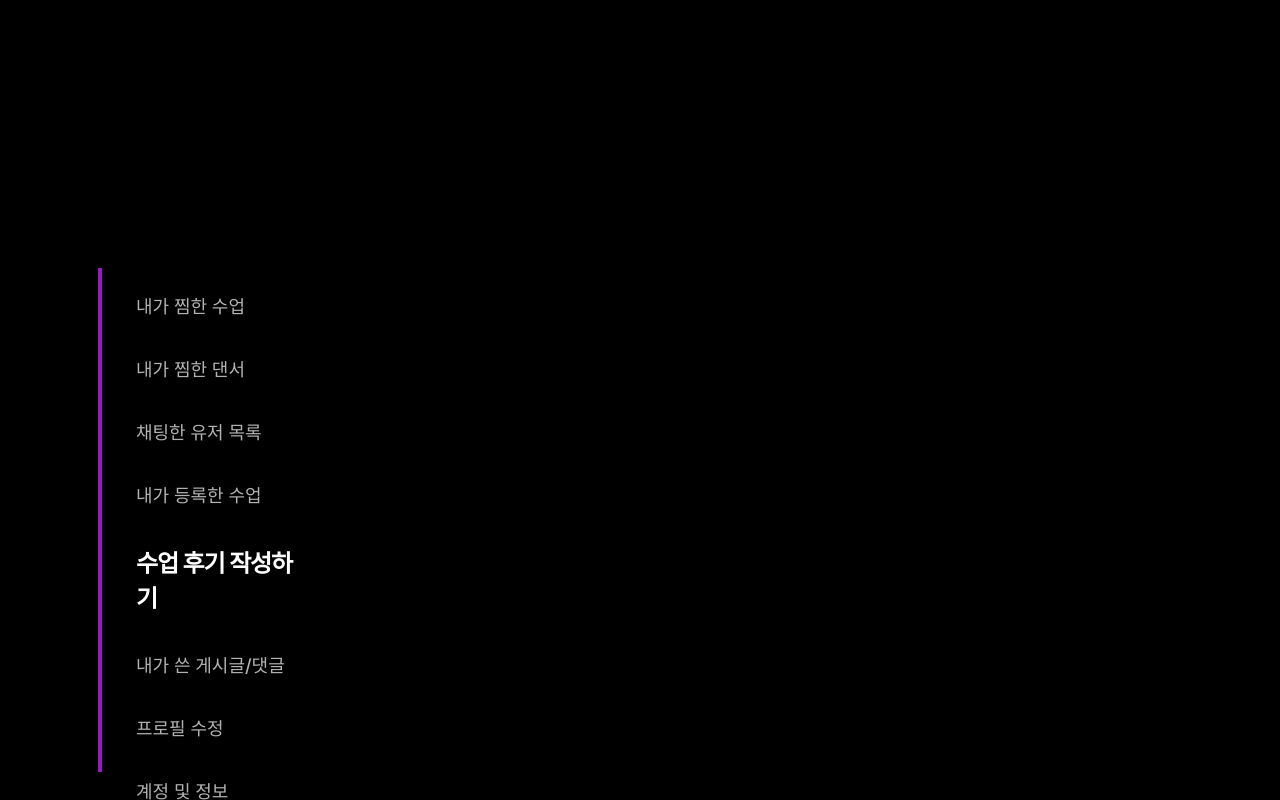
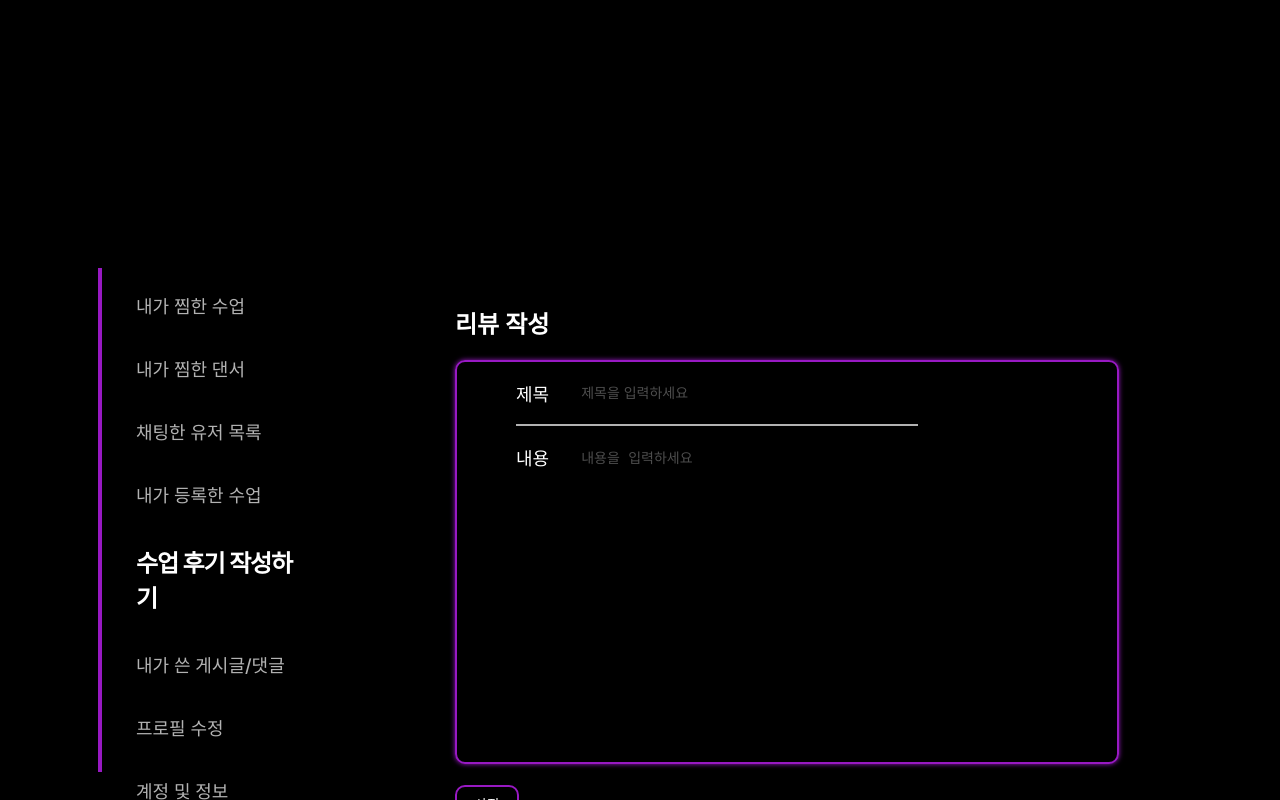
Before and after one commit to UMC-7th-DANTHIS/frontend, a React (Create React App) app: page /mypage in a window 1280 px wide. Both pictures are taken after a click on the element "수업 후기 작성하기". Shown: the top 800 px of the page. Built offline with nearby package versions, Linux system fonts and the light colour scheme.

Commit message:
feat: 마이페이지 리뷰작성 페이지 UI

```diff
--- a/src/pages/mypage/components/MyReview.jsx
+++ b/src/pages/mypage/components/MyReview.jsx
@@ -1,9 +1,233 @@
-import React from 'react'
+import React, { useState } from 'react';
+import styled from 'styled-components';
+import { ReactComponent as StarFill } from "../../../assets/start_fill.svg"
+import { ReactComponent as StarNonFill } from "../../../assets/star_nonfill.svg"
 
 const MyReview = () => {
+    const [starStates, setStarStates] = useState(Array(5).fill(false));
+
+    const toggleStar = (index) => {
+        setStarStates((prev) =>
+            prev.map((state, i) => (i === index ? !state : state))
+        );
+    };
+
     return (
-        <div>MyReview</div>
-    )
-}
+        <ReviewContainer>
+            <Title>리뷰 작성</Title>
+            <ReviewBox>
+                <BoxTitle>
+                    <Label>제목</Label>
+                    <Input placeholder="제목을 입력하세요" />
+                </BoxTitle>
 
-export default MyReview
+                <Line />
+
+                <BoxContent>
+                    <Label>내용</Label>
+                    <Textarea placeholder="내용을 입력하세요" />
+                </BoxContent>
+
+            </ReviewBox>
+            <PhotoButton>사진</PhotoButton>
+
+            <RatingSection>
+                <RatingTitle>별점 평가</RatingTitle>
+                <Stars>
+                    {starStates.map((isFilled, index) => (
+                        <Star key={index} onClick={() => toggleStar(index)}>
+                            {isFilled ? <StarFill /> : <StarNonFill />}
+                        </Star>
+                    ))}
+                </Stars>
+            </RatingSection>
+
+            <FinalSection>
+                <Warning>
+                    <li>
+                        * 과도한 비방 및 욕설이 포함된 게시글은 신고에 의해 무통보 삭제될 수 있습니다.
+                    </li>
+                    <li>
+                        * 초상권, 저작권 침해 및 기타 위반한 게시글은 관리자에 의해 무통보 삭제될 수 있습니다.
+                    </li>
+                </Warning>
+                <Buttons>
+                    <CancelButton>취소</CancelButton>
+                    <SubmitButton>작성</SubmitButton>
+                </Buttons>
+            </FinalSection>
+        </ReviewContainer>
+    );
+};
+
+export default MyReview;
+
+const ReviewContainer = styled.div`
+    display: flex;
+    flex-direction: column;
+    background-color: black;
+    color: #fff;
+    margin-top: 68px;
+    margin-left: 147px;
+`;
+
+const Title = styled.h1`
+    font-size: 24px;
+    margin-bottom: 20px;
+    font-weight: 600;
+`;
+
+const ReviewBox = styled.div`
+    width: 660px;
+    height: 400px;
+    border: 2px solid #9819C3;
+    border-radius: 10px;
+    box-shadow: 0px 0px 5px #9819C3;
+    display: flex;
+    flex-direction: column;
+`;
+
+const BoxTitle = styled.div`
+    display: flex;
+    flex-direction: row;
+    align-items: center;
+`;
+
+const Line = styled.div`
+    border: 1.5px solid #B2B2B2;
+    width: 400px;
+    margin-left: 59px;
+`;
+
+const BoxContent = styled.div`
+    display: flex;
+    flex-direction: row;
+`;
+
+const Label = styled.p`
+    font-size: 18px;
+    font-weight: 500;
+    margin-left: 59px;
+`;
+
+const Input = styled.input`
+    width: 292px;
+    font-size: 14px;
+    font-weight: 400;
+    border: none;
+    background-color: transparent;
+    color: #fff;
+    outline: none;
+    margin-left: 30px;
+
+    &::placeholder {
+        color: #4D4D4D;
+    }
+`;
+
+const Textarea = styled.textarea`
+    width: 292px;
+    height: 300px;
+    font-size: 14px;
+    font-weight: 400;
+    border: none;
+    background-color: transparent;
+    color: #fff;
+    outline: none;
+    resize: none;
+    margin-top: 18.5px;
+    margin-left: 30px;
+
+    &::placeholder {
+        color: #4D4D4D;
+    }
+`
+
+const PhotoButton = styled.button`
+    width: 64px;
+    height: 36px;
+    background-color: transparent;
+    color: #fff;
+    border: 2px solid #9819C3;
+    border-radius: 10px;
+    cursor: pointer;
+    margin-top: 21px;
+
+    &:hover {
+        background-color: #9819C3;
+    }
+`;
+
+//
+const RatingSection = styled.div`
+    margin-top: 50px;
+`;
+
+const RatingTitle = styled.p`
+    font-size: 24px;
+    font-weight: 600;
+    color: #fff;
+    margin-bottom: 21px;
+`;
+
+const Stars = styled.div`
+    display: flex;
+    align-items: center;
+    margin-left: 166px;
+    gap: 20px;
+`;
+
+const Star = styled.span`
+    cursor: pointer;
+`;
+
+//
+const FinalSection = styled.div`
+    display: flex;
+    flex-direction: row;
+    margin-bottom: 244px;
+    gap: 24px;
+    margin-top: 57px;
+`;
+
+const Warning = styled.div`
+    width: 495px;
+    color: #fff;
+    font-size: 12px;
+    font-weight: 400;
+    list-style: none;
+
+    li {
+        margin-bottom: 5px;
+    }
+`;
+
+const Buttons = styled.div`
+    display: flex;
+    justify-content: center;
+    gap: 20px;
+`;
+
+const CancelButton = styled.button`
+    width: 64px;
+    height: 36px;
+    background-color: transparent;
+    color: #fff;
+    border: 2px solid #9819C3;
+    border-radius: 10px;
+    cursor: pointer;
+
+    &:hover {
+        background-color: #9819C3;
+    }
+`;
+
+const SubmitButton = styled.button`
+    width: 64px;
+    height: 36px;
+    background-color: #9819C3;
+    color: #fff;
+    border: 2px solid #9819C3;
+    border-radius: 10px;
+    cursor: pointer;
+`;
```
Also changed, not shown: src/assets/star_nonfill.svg (added), src/assets/start_fill.svg (added).
